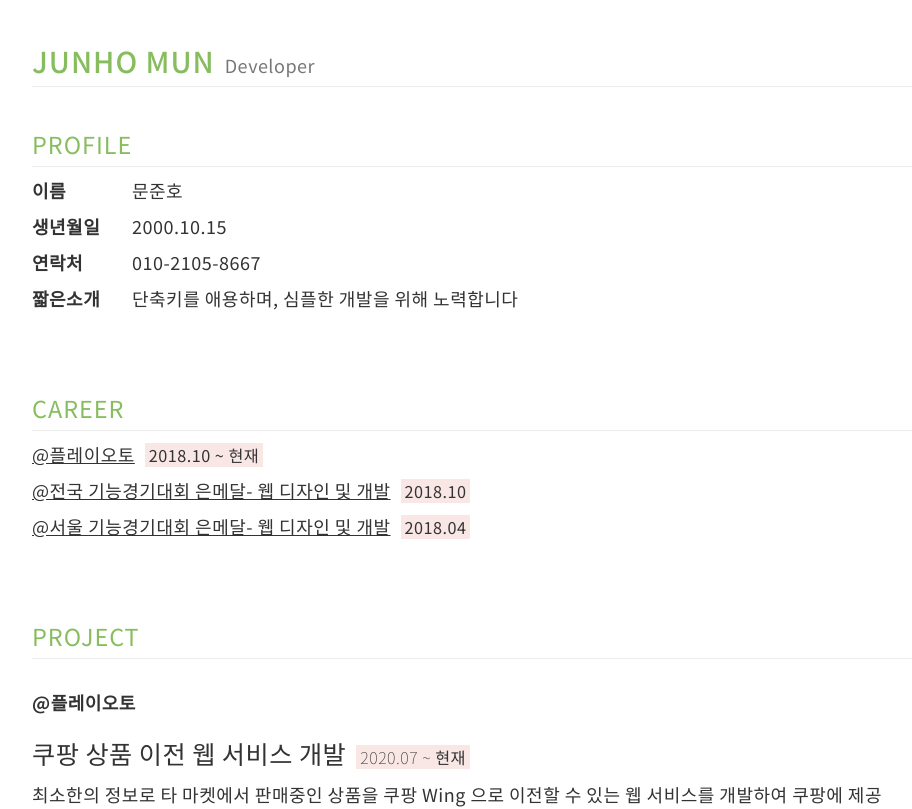
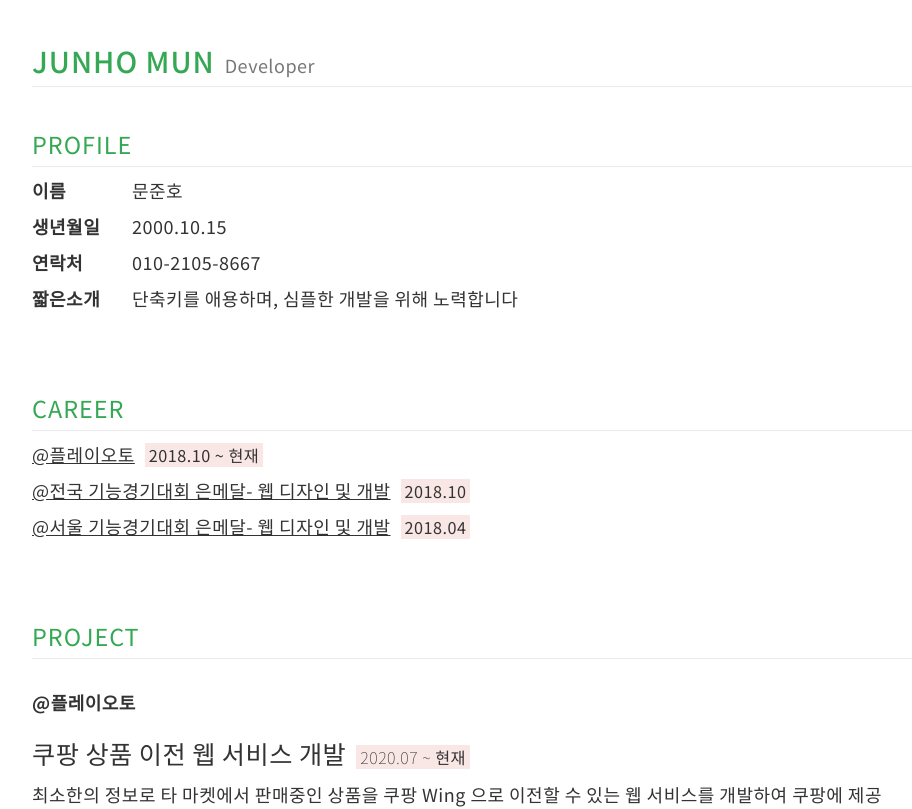
Before and after one commit to junho2343/junho2343.github.io, a React (Create React App) app: page / in a window 1280 px wide. Shown: the top 809 px of the page, without its empty margins (116-1028 px from the left). Built offline with nearby package versions, Linux system fonts and the light colour scheme.

Commit message:
test commit

```diff
--- a/package.json
+++ b/package.json
@@ -39,5 +39,5 @@
       "last 1 safari version"
     ]
   },
-  "homepage": "https://junho2343.github.io/junho2343.github.io.git"
+  "homepage": "."
 }
--- a/public/index.html
+++ b/public/index.html
@@ -14,7 +14,7 @@
       manifest.json provides metadata used when your web app is installed on a
       user's mobile device or desktop. See https://developers.google.com/web/fundamentals/web-app-manifest/
     -->
-    <link rel="manifest" href="%PUBLIC_URL%/manifest.json" />
+    <link rel="manifest" href="%PUBLIC_URL%/manifest.json" crossorigin="use-credentials"/>
     <!--
       Notice the use of %PUBLIC_URL% in the tags above.
       It will be replaced with the URL of the `public` folder during the build.
--- a/src/data/data.js
+++ b/src/data/data.js
@@ -109,29 +109,6 @@ const data = {
                     skill: ['C Sharp', 'PHP', 'JavaScript', 'jQuery']
                 }
             ]
-        },
-        {
-            name: '@플레이오토',
-            data: [
-                {
-                    name: '쿠팡 상품 이전 웹 서비스 개발',
-                    period: '2020.07 ~ 현재',
-                    detail: `최소한의 정보로 타 마켓에서 판매중인 상품을 쿠팡 Wing 으로 이전할 수 있는 웹 서비스를 개발하여 쿠팡에 제공<br/>
-                        쿠팡측과 지속 소통을 하며 협업중`,
-                    skill: [
-                        'React',
-                        'Next.js',
-                        'Node.js',
-                        'Express',
-                        'Socket.io',
-                        'Sass',
-                        'C Sharp',
-                        'Amazon AWS',
-                        'Mysql',
-                        'JSON Web Tokens'
-                    ]
-                }
-            ]
         }
     ]
 };
--- a/src/scss/main.scss
+++ b/src/scss/main.scss
@@ -1,4 +1,4 @@
-$mainColor: #87bd5e;
+$mainColor: #34a853;
 
 $maxContainerwidth: 1024px;
 $minContainerwidth: 320px;
--- a/src/source/Icon.jsx
+++ b/src/source/Icon.jsx
@@ -67,6 +67,7 @@ function Icons({ target }) {
             {iconMapData[target] && (
                 <img
                     src={`https://img.shields.io/badge/${target}-${iconMapData[target].background}?style=flat-square&logo=${target}&logoColor=${iconMapData[target].color}`}
+                    alt={target}
                 />
             )}
         </>
```
Also changed, not shown: 1 other file (tests, documents, lock files or other folders).
